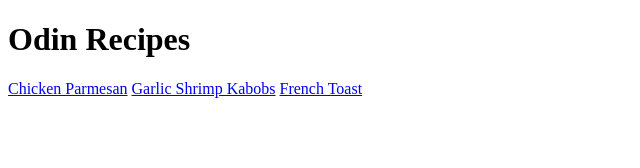
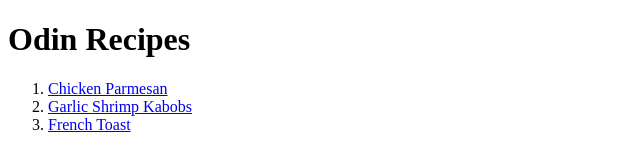
Before and after one commit to ZDavis7887/Odin-Recipes, a plain HTML site: page index.html in a window 1280 px wide. Shown: the whole page, without its empty margins (0-640 px from the left). Drawn offline with Linux system fonts and the light colour scheme.

Commit message:
put recipes in an ordered list
put the recipes in a row instead of horizontally on front page

```diff
--- a/index.html
+++ b/index.html
@@ -8,8 +8,10 @@
 </head>
 <body>
     <h1>Odin Recipes</h1>
-    <a href="recipes/chicken-parmesan.html">Chicken Parmesan</a>
-    <a href="recipes/garlic-shrimp-kabobs.html">Garlic Shrimp Kabobs</a>
-    <a href="recipes/french-toast.html">French Toast</a>
+    <ol>
+    <li><a href="recipes/chicken-parmesan.html">Chicken Parmesan</a></li>
+    <li><a href="recipes/garlic-shrimp-kabobs.html">Garlic Shrimp Kabobs</a></li>
+   <li> <a href="recipes/french-toast.html">French Toast</a></li>
+</ol>
 </body>
 </html>
```
